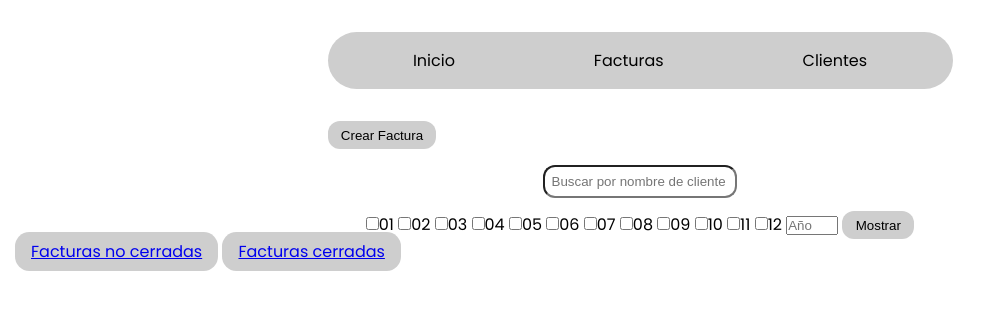
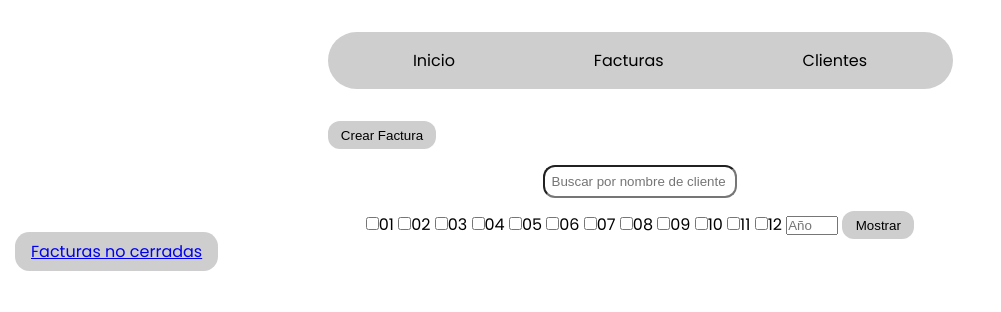
Before and after one commit to mlevitorresv/FacturacionSW, a Django app: page /facturas in a window 1280 px wide. Shown: the top 312 px of the page, without its empty margins (0-1001 px from the left). Run offline with Django 5.2, Linux system fonts and the light colour scheme; data that the repository does not hold is empty; some web fonts are replaced.

Commit message:
botón para mostrar todas quitado

```diff
--- a/FacturacionSW/CoronaCastilla/templates/facturas.html
+++ b/FacturacionSW/CoronaCastilla/templates/facturas.html
@@ -36,7 +36,6 @@
         </form>
     </div>
     <a href="{% url 'facturas' %}?closed=none" class="main__buttons__create">Facturas no cerradas</a>
-    <a href="{% url 'facturas' %}" class="main__buttons__create">Facturas cerradas</a>
     <table class="main__table">
         <thead class="main__table__head">
             <tr class="main__table__head__row">
```
